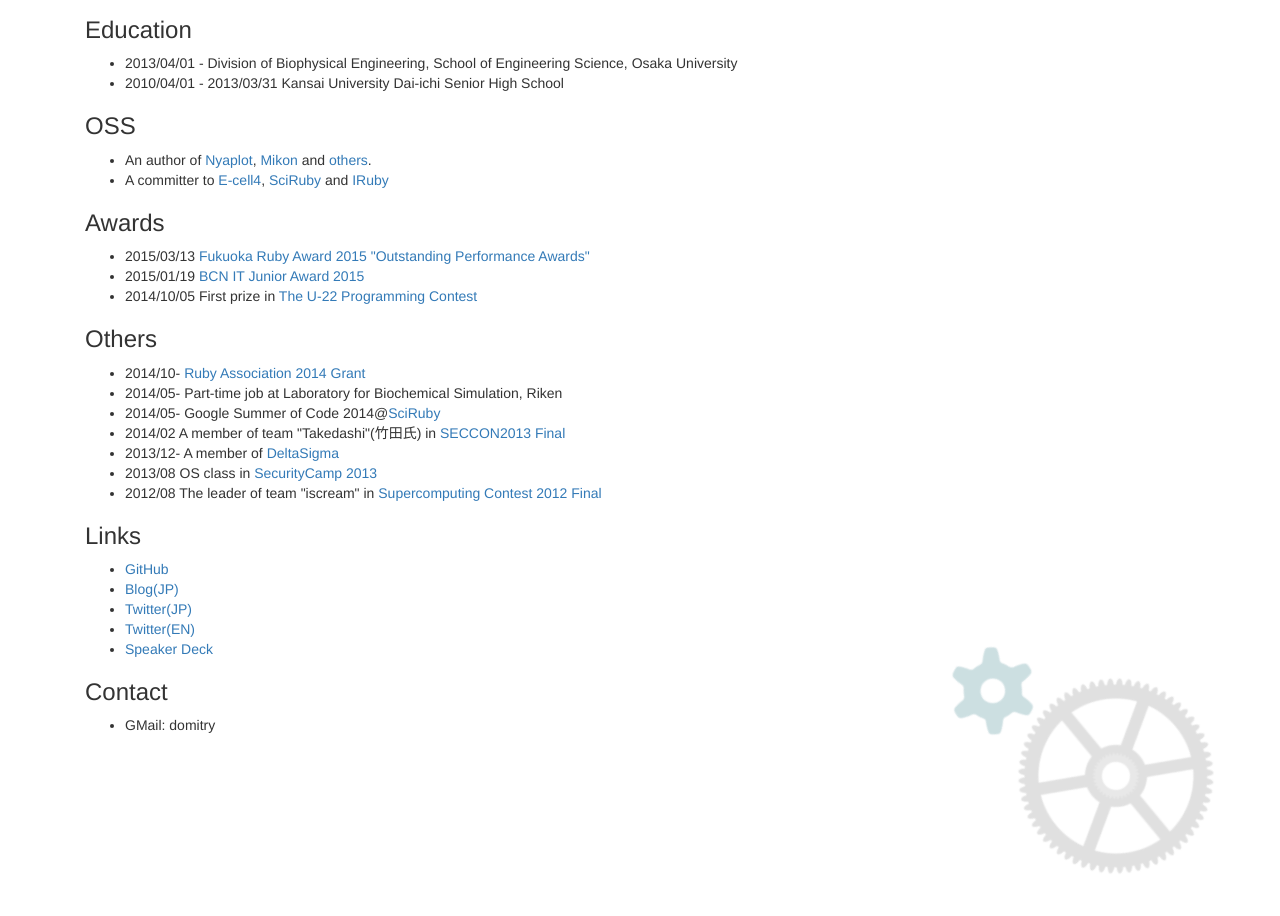
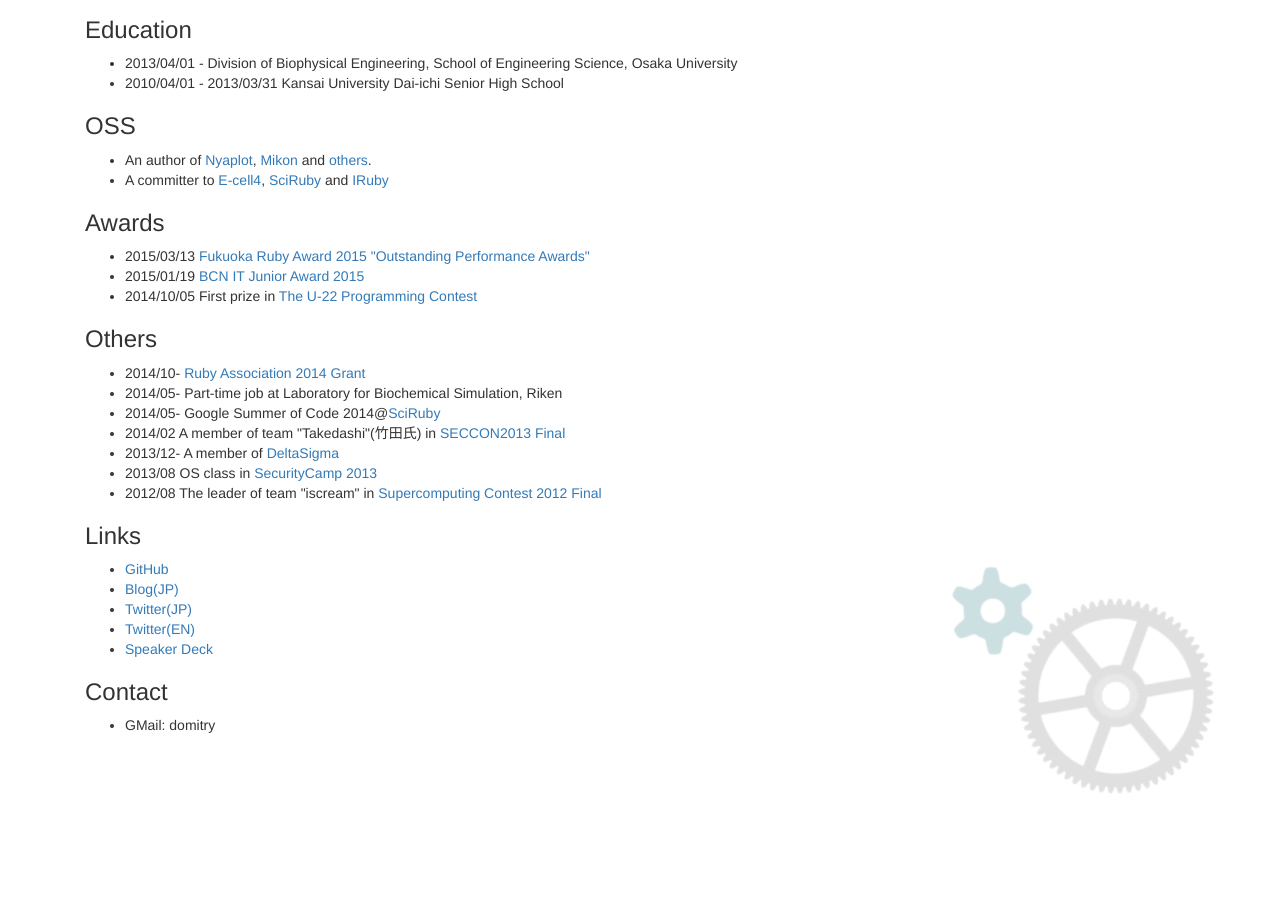
Before and after one commit to domitry/www.domitry.com, a plain HTML site: page index.html in a window 1280 px wide. Shown: the part 143-1059 px from the top of the page. After the commit the page ends 979 px from the top, so only its background shows below. Drawn offline with nearby package versions, Linux system fonts and the light colour scheme.

Commit message:
Move gears

```diff
--- a/index_files/main.css
+++ b/index_files/main.css
@@ -21,7 +21,7 @@ img{
     background: url("./gear1.png");
     height: 198px;
     width: 198px;
-    bottom: -130px;
+    bottom: -50px;
     right: 10px;
     z-index: 0;
 }
@@ -30,7 +30,7 @@ img{
     background: url("./gear4.png");
     height: 89px;
     width: 85px;
-    bottom: 10px;
+    bottom: 90px;
     right: 190px;
     z-index: 2;
 }
```
